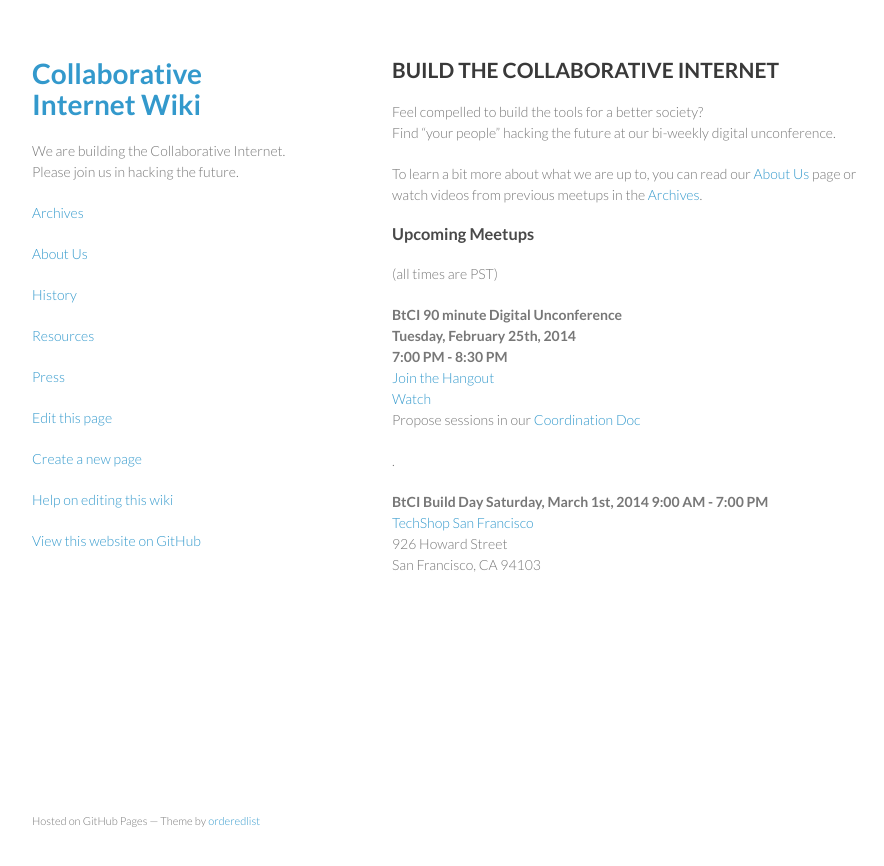
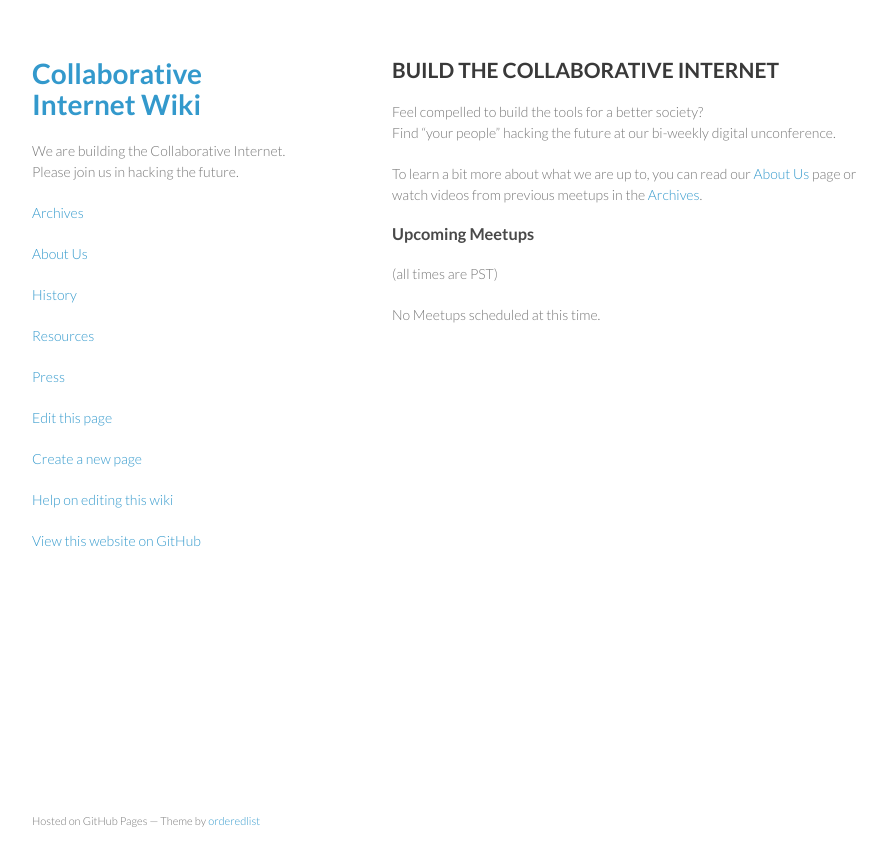
Before and after one commit to collaborativeinternet/collaborativeinternet.github.io, a Jekyll site: the page built from index.md, in a window 1280 px wide. Shown: the top 866 px of the page, without its empty margins (178-1062 px from the left). Built offline with Jekyll 4.4.1, drawn with Linux system fonts in a browser that asks for light colours.

Commit message:
Update index.md

```diff
--- a/index.md
+++ b/index.md
@@ -12,18 +12,4 @@ To learn a bit more about what we are up to, you can read our [About Us](http://
 ### Upcoming Meetups
 (all times are PST)
 
-<b>BtCI 90 minute Digital Unconference
-Tuesday, February 25th, 2014
-7:00 PM - 8:30 PM</b>
-[Join the Hangout](https://plus.google.com/hangouts/_/hoaevent/AP36tYfJdevBEp_ohnHppzxqJ2Pg_fxYaWMNlzO-eLiqIBhEQ4KP5A?authuser=1&hl=en)
-[Watch](https://plus.google.com/u/1/events/ciimi6vt3ggc5s04dem2h6f4td4)
-Propose sessions in our [Coordination Doc](https://docs.google.com/spreadsheet/ccc?key=0Aqe_OvhjNeDPdFhQd0hGU0hEYlZ5V25qVi1rYkhBT3c#gid=0)
-
-.
-
-<b>BtCI Build Day
-Saturday, March 1st, 2014
-9:00 AM - 7:00 PM</b>
-[TechShop San Francisco](https://www.google.com/maps/preview/place/TechShop+San+Francisco/@37.7810458,-122.405751,17z/data=!3m1!4b1!4m2!3m1!1s0x80858086b45dd233:0xbfb32e1028ab3c3a)
-926 Howard Street
-San Francisco, CA 94103
+No Meetups scheduled at this time.
```
